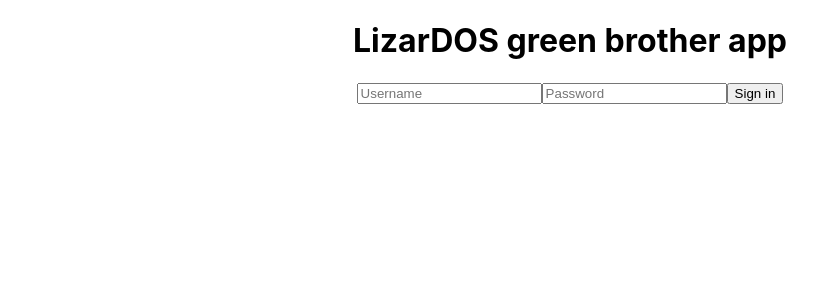
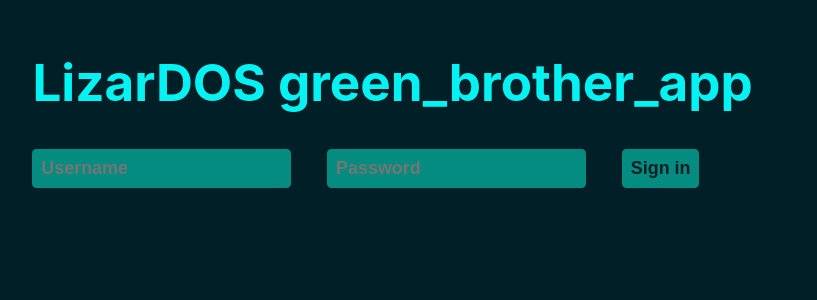
Before and after one commit to valendre/fedex-frontend, a React (Create React App) app: page / in a window 1280 px wide. Shown: the top 300 px of the page, without its empty margins (70-887 px from the left). Built offline with nearby package versions, Linux system fonts and the light colour scheme; no server answers.

Commit message:
meaningful

```diff
--- a/src/App.css
+++ b/src/App.css
@@ -1,10 +1,33 @@
 .App {
-  text-align: center;
+  text-align: left;
+  margin: 4vw 8vw;
 }
 
-.App-logo {
-  height: 40vmin;
-  pointer-events: none;
+h1  {
+  font-size: 4vw;
+  margin: 0 2.8vw 2.8vw 0;
+}
+
+h3 {
+  margin: 1.4vw;
+  font-weight: 700;
+  font-size: 1.4vw;
+}
+
+body {
+  background-color: #011F26;
+  color: #05F2F2;
+}
+
+select, button, input {
+  background-color: #038C7F;
+  color: #011F26;
+  padding: 0.7vw;
+  border: none;
+  border-radius: 0.35vw;
+  font-weight: 700;
+  font-size: 1.4vw;
+  margin: 0 2.8vw 2.8vw 0;
 }
 
 @media (prefers-reduced-motion: no-preference) {
@@ -14,7 +37,7 @@
 }
 
 .App-header {
-  background-color: #282c34;
+  background-color: #011F26;
   min-height: 100vh;
   display: flex;
   flex-direction: column;
@@ -24,35 +47,61 @@
   color: white;
 }
 
-.App-link {
-  color: #61dafb;
-}
-
-@keyframes App-logo-spin {
-  from {
-    transform: rotate(0deg);
-  }
-  to {
-    transform: rotate(360deg);
-  }
-}
-
 .studentcontroller {
   display: flex;
-  width: 100vw;
+  width: 84vw;
   justify-content: center;
 }
 
 .studentColumn {
-  width: 33.33vw;
+  width: 25.33vw;
+  margin-right: 4vw;
+  background-color: #024059;
+  border-radius: 0.35vw;
+}
+.studentColumn:last-child{
+  margin-right: 0;
 }
 
 .studentTab {
   display: flex;
   justify-content: center;
   margin: 2vw;
+  flex-direction: column;
+  border-radius: 0.35vw;
+  padding: 0.7vw;
+  font-size: 1.05vw;
+  font-weight: 700;
 }
 
 .studentTab div {
-  width: 100%;
+  flex: 1 100%;
+  text-transform: capitalize;
 }
+.notSuspicious .studentTab{
+  background-color: #05F2F2;
+  color:#201711;
+}
+.slightlySuspicious .studentTab{
+  background-color: #038C7F;
+  color: #201711;
+}
+.slightlySuspicious h3 {
+  color: #038C7F;
+}
+
+.suspicious .studentTab{
+  background-color: #D91818;
+  color: #201711;
+  animation: suspiciousMove .2s;
+  animation-iteration-count: infinite;
+}
+.suspicious h3 {
+  color: #D91818;
+}
+
+@keyframes suspiciousMove {
+  0%   {margin: 1.95vw; transform: rotate(-1deg);}
+  50%  {margin: 2.05vw; transform: rotate(1deg)}
+  100% {margin: 1.95vw; transform: rotate(-1deg)}
+}
--- a/src/components/CohortSingleton.js
+++ b/src/components/CohortSingleton.js
@@ -46,7 +46,7 @@ export default function (props) {
         }}
       />
       <div className="notSuspicious studentColumn">
-      <h3>Not suspicious</h3>
+      <h3>not_suspicious</h3>
       {studentList.filter(student => student.suspiciousLevel === 0).map((student) => (
         <div className="studentTab">
           <div>Id: {student.id}</div>
@@ -55,7 +55,7 @@ export default function (props) {
       ))}
       </div>
       <div className="slightlySuspicious studentColumn">
-      <h3>Slightly Suspicious</h3>
+      <h3>slightly_suspicious</h3>
       {studentList.filter(student => student.suspiciousLevel === 1).map((student) => (
         <div className="studentTab">
           <div>Id: {student.id}</div>
@@ -64,7 +64,7 @@ export default function (props) {
       ))}
       </div>
       <div className="suspicious studentColumn">
-      <h3>Very Suspicious</h3>
+      <h3>very_suspicious</h3>
       {studentList.filter(student => student.suspiciousLevel === 2).map((student) => (
         <div className="studentTab">
           <div>Id: {student.id}</div>
--- a/src/components/Cohorts.js
+++ b/src/components/Cohorts.js
@@ -33,7 +33,6 @@ export default function (props) {
           <option value={cohort.cohort_id}>{cohort.cohort_name}</option>
         ))}
       </select>
-      {selectedValue ? <h2>{cohortsList[selectedValue-1].cohort_name}</h2> : null}
       {selectedValue ? <button onClick={async() => {
          let req = await fetch('/cohort/download-links', {
           method: "POST",
@@ -47,7 +46,7 @@ export default function (props) {
 
         })
         console.log(req);
-      }}>!SEND EMAILS!</button> : null}
+      }}>send_emails!</button> : null}
       {selectedValue ? <CohortSingleton id={selectedValue} /> : null}
     </>
   );
--- a/src/components/LoggedIn.js
+++ b/src/components/LoggedIn.js
@@ -4,7 +4,7 @@ import Cohorts from "./Cohorts";
 export default function(props) {
     return (
         <>
-            <h1>LizarDOS green brother app</h1>
+            <h1>LizarDOS green_brother_app</h1>
             <Cohorts />
         </>
     );
--- a/src/components/Login.js
+++ b/src/components/Login.js
@@ -6,7 +6,7 @@ export default function Login() {
 
     return (
         <>
-            <h1>LizarDOS green brother app</h1>
+            <h1>LizarDOS green_brother_app</h1>
             <div className="small-form">
                 <form onSubmit={event => submitLogin(event)}>
                     <input
```
